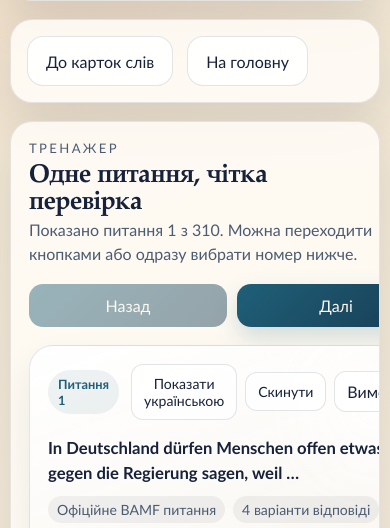
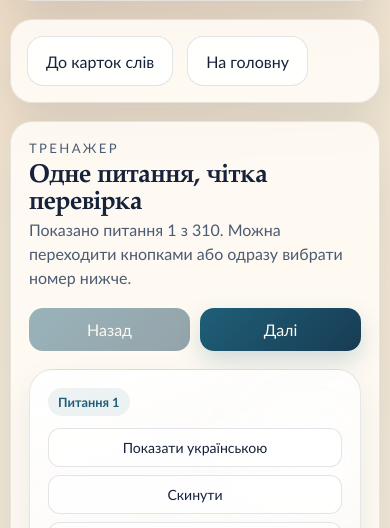
Before and after one commit to romko-hr/LebenInDeutchland, a plain HTML site: page web/questions.html in a window 390 px wide. Shown: the part 559-1087 px from the top of the page. Drawn offline with Linux system fonts and the light colour scheme.

Commit message:
Fix mobile overflow on question cards

```diff
--- a/web/styles.css
+++ b/web/styles.css
@@ -22,6 +22,7 @@
 body {
   margin: 0;
   min-height: 100vh;
+  overflow-x: hidden;
   color: var(--ink);
   font-family: "Avenir Next", "Trebuchet MS", "Segoe UI", sans-serif;
   background:
@@ -477,6 +478,7 @@
 }
 
 .question-card {
+  min-width: 0;
   padding: 18px;
   border-radius: 24px;
   border: 1px solid rgba(22, 33, 58, 0.1);
@@ -488,6 +490,7 @@
 
 .question-card__top {
   display: flex;
+  flex-wrap: wrap;
   justify-content: space-between;
   gap: 12px;
   align-items: center;
@@ -505,17 +508,21 @@
 
 .question-card__actions {
   display: flex;
+  flex-wrap: wrap;
   gap: 8px;
   align-items: center;
+  min-width: 0;
 }
 
 .question-card__btn {
+  max-width: 100%;
   border: 1px solid rgba(22, 33, 58, 0.12);
   background: rgba(255, 255, 255, 0.9);
   color: var(--ink);
   border-radius: 12px;
   padding: 10px 12px;
   cursor: pointer;
+  white-space: normal;
 }
 
 .question-card__btn--link {
@@ -618,6 +625,7 @@
 
 .question-card__option {
   width: 100%;
+  min-width: 0;
   display: flex;
   gap: 10px;
   align-items: flex-start;
@@ -629,6 +637,15 @@
   cursor: pointer;
   text-align: left;
   transition: transform 120ms ease, border-color 120ms ease, background 120ms ease;
+}
+
+.question-card__option span:last-child,
+.question-card__translation-text,
+.question-card__visual-text,
+.question-progress {
+  min-width: 0;
+  overflow-wrap: anywhere;
+  word-break: break-word;
 }
 
 .question-card__option:hover {
@@ -839,6 +856,23 @@
     min-width: 0;
   }
 
+  .question-card__top,
+  .question-card__actions,
+  .question-card__visual-actions {
+    align-items: stretch;
+  }
+
+  .question-card__actions,
+  .question-card__visual-actions {
+    width: 100%;
+  }
+
+  .question-card__btn,
+  .question-card__btn--link {
+    width: 100%;
+    justify-content: center;
+  }
+
   .card-grid {
     grid-template-columns: 1fr;
   }
```
